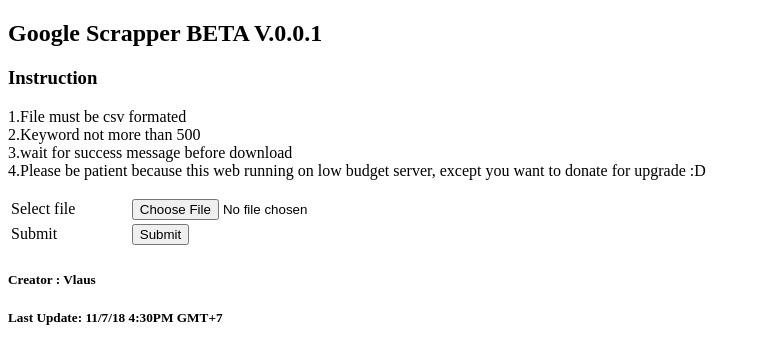
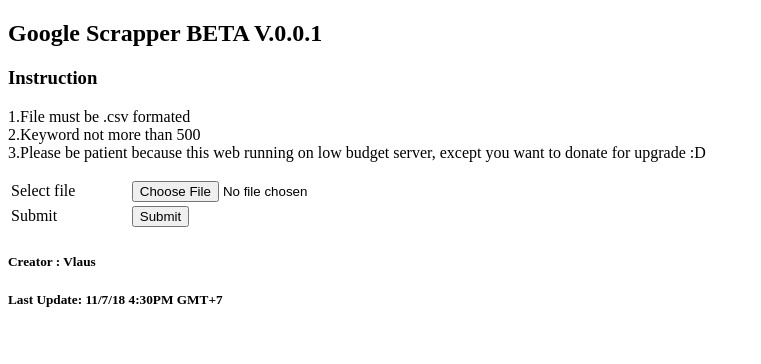
Before and after one commit to mamang88/ARGS-GoogleScrap, a PHP site: page /uploadcsv.php in a window 1280 px wide. Shown: the top 364 px of the page, without its empty margins (0-761 px from the left). Run offline with PHP 8.4, Linux system fonts and the light colour scheme.

Commit message:
Update uploadcsv.php

```diff
--- a/web/uploadcsv.php
+++ b/web/uploadcsv.php
@@ -78,10 +78,9 @@
 
 <h3>Instruction</h3>
 <p>
-	1.File must be csv formated <br>
+	1.File must be .csv formated <br>
 	2.Keyword not more than 500 <br>
-	3.wait for success message before download <br>
-	4.Please be patient because this web running on low budget server, except you want to donate for upgrade :D<br>
+	3.Please be patient because this web running on low budget server, except you want to donate for upgrade :D<br>
 </p>
 
 <table width="600">
```
